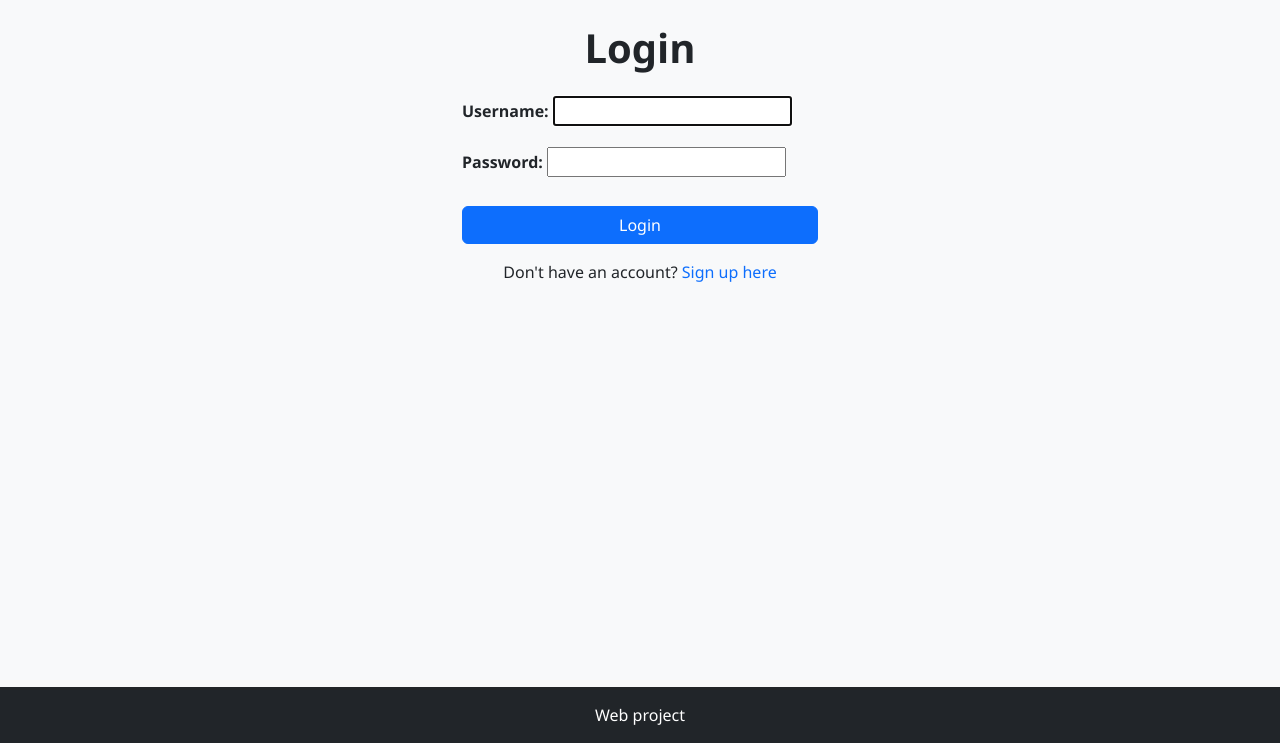
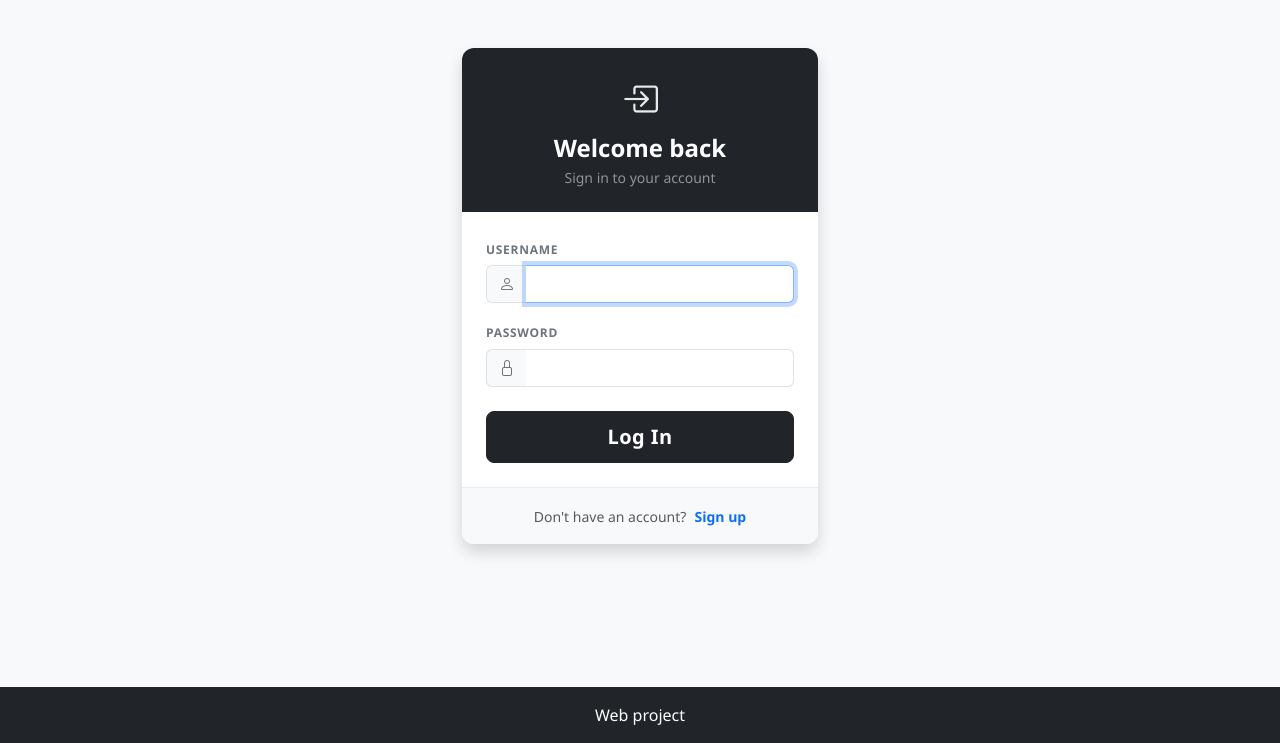
Before and after one commit to eem-3/web-project, a Django app: page /accounts/login/ in a window 1280 px wide. Shown: the part 57-800 px from the top of the page. Run offline with Django 5.2, Linux system fonts and the light colour scheme.

Commit message:
Updated log in and sign up forms

```diff
--- a/core/forms.py
+++ b/core/forms.py
@@ -1,8 +1,16 @@
 # forms.py
-from django.contrib.auth.forms import UserCreationForm
+from django.contrib.auth.forms import UserCreationForm, AuthenticationForm
+
 
 class BootstrapUserCreationForm(UserCreationForm):
     def __init__(self, *args, **kwargs):
         super().__init__(*args, **kwargs)
         for field in self.fields.values():
             field.widget.attrs.update({'class': 'form-control'})
+
+
+class BootstrapLoginForm(AuthenticationForm):
+    def __init__(self, *args, **kwargs):
+        super().__init__(*args, **kwargs)
+        for field in self.fields.values():
+            field.widget.attrs.update({'class': 'form-control'})
--- a/static/styles/css/style.css
+++ b/static/styles/css/style.css
@@ -60,4 +60,66 @@ footer {
   width: 100%;
 }
 
+/* AUTH FORMS */
+.auth-page {
+  margin-top: 3rem;
+  margin-bottom: 3rem;
+}
+
+.auth-card {
+  border-radius: 12px;
+  overflow: hidden;
+}
+
+.auth-card-header {
+  background-color: #212529;
+}
+
+.auth-icon {
+  font-size: 2.25rem;
+  color: rgba(255, 255, 255, 0.9);
+}
+
+.auth-label {
+  font-size: 0.75rem;
+  font-weight: 600;
+  text-transform: uppercase;
+  letter-spacing: 0.06em;
+  color: #6c757d;
+  margin-bottom: 0.4rem;
+}
+
+.auth-input-icon {
+  background-color: #f8f9fa;
+  border-right: none;
+  color: #6c757d;
+}
+
+.auth-input-icon + .form-control {
+  border-left: none;
+}
+
+.auth-input-icon + .form-control:focus {
+  border-color: #86b7fe;
+  box-shadow: 0 0 0 0.25rem rgba(13, 110, 253, 0.25);
+}
+
+.auth-submit {
+  font-weight: 600;
+  letter-spacing: 0.02em;
+  padding-top: 0.65rem;
+  padding-bottom: 0.65rem;
+}
+
+.auth-card-footer {
+  background-color: #f8f9fa;
+  border-top: 1px solid #e9ecef;
+}
+
+.auth-help-text {
+  font-size: 0.78rem;
+  color: #6c757d;
+  margin-top: 0.35rem;
+}
+
 /*# sourceMappingURL=style.css.map */
--- a/static/styles/scss/style.scss
+++ b/static/styles/scss/style.scss
@@ -69,3 +69,65 @@ footer {
     bottom: 0;
     width: 100%;
 }
+
+// AUTH FORMS
+.auth-page {
+    margin-top: 3rem;
+    margin-bottom: 3rem;
+}
+
+.auth-card {
+    border-radius: 12px;
+    overflow: hidden;
+}
+
+.auth-card-header {
+    background-color: #212529;
+}
+
+.auth-icon {
+    font-size: 2.25rem;
+    color: rgba(255, 255, 255, 0.9);
+}
+
+.auth-label {
+    font-size: 0.75rem;
+    font-weight: 600;
+    text-transform: uppercase;
+    letter-spacing: 0.06em;
+    color: #6c757d;
+    margin-bottom: 0.4rem;
+}
+
+.auth-input-icon {
+    background-color: #f8f9fa;
+    border-right: none;
+    color: #6c757d;
+}
+
+.auth-input-icon + .form-control {
+    border-left: none;
+
+    &:focus {
+        border-color: #86b7fe;
+        box-shadow: 0 0 0 0.25rem rgba(13, 110, 253, 0.25);
+    }
+}
+
+.auth-submit {
+    font-weight: 600;
+    letter-spacing: 0.02em;
+    padding-top: 0.65rem;
+    padding-bottom: 0.65rem;
+}
+
+.auth-card-footer {
+    background-color: #f8f9fa;
+    border-top: 1px solid #e9ecef;
+}
+
+.auth-help-text {
+    font-size: 0.78rem;
+    color: #6c757d;
+    margin-top: 0.35rem;
+}
--- a/templates/registration/login.html
+++ b/templates/registration/login.html
@@ -1,38 +1,62 @@
 {% extends "base.html" %}
 
-{% block title %}Login - My Blog{% endblock %}
+{% block title %}Log In{% endblock %}
 
 {% block content %}
-<div class="row justify-content-center">
-    <div class="col-12 col-sm-8 col-md-6 col-lg-4">
+<div class="row justify-content-center auth-page">
+    <div class="col-12 col-sm-9 col-md-6 col-lg-4">
+        <div class="card auth-card shadow border-0">
 
-        <h1 class="mb-4 text-center">Login</h1>
+            <div class="card-header auth-card-header text-center py-4 border-0">
+                <i class="bi bi-box-arrow-in-right auth-icon"></i>
+                <h4 class="text-white mt-2 mb-1 fw-semibold">Welcome back</h4>
+                <p class="text-white-50 small mb-0">Sign in to your account</p>
+            </div>
+
+            <div class="card-body px-4 py-4">
 
                 {% if form.errors %}
-        <div class="alert alert-danger" role="alert">
-            Invalid username or password. Please try again.
+                <div class="alert alert-danger d-flex align-items-center py-2 mb-4" role="alert">
+                    <i class="bi bi-exclamation-triangle-fill me-2 flex-shrink-0"></i>
+                    <span class="small">Invalid username or password. Please try again.</span>
                 </div>
                 {% endif %}
 
                 <form method="post">
                     {% csrf_token %}
                     <div class="mb-3">
-                <label for="id_username" class="form-label fw-semibold">Username:</label>
+                        <label for="id_username" class="form-label auth-label">Username</label>
+                        <div class="input-group">
+                            <span class="input-group-text auth-input-icon">
+                                <i class="bi bi-person"></i>
+                            </span>
                             {{ form.username }}
                         </div>
-            <div class="mb-3">
-                <label for="id_password" class="form-label fw-semibold">Password:</label>
+                    </div>
+                    <div class="mb-4">
+                        <label for="id_password" class="form-label auth-label">Password</label>
+                        <div class="input-group">
+                            <span class="input-group-text auth-input-icon">
+                                <i class="bi bi-lock"></i>
+                            </span>
                             {{ form.password }}
                         </div>
-            <div class="d-grid mt-4">
-                <button type="submit" class="btn btn-primary">Login</button>
+                    </div>
+                    <div class="d-grid">
+                        <button type="submit" class="btn btn-dark btn-lg auth-submit">
+                            Log In
+                        </button>
                     </div>
                 </form>
 
-        <p class="text-center mt-3 mb-0">
-            Don't have an account? <a href="{% url 'signup' %}">Sign up here</a>
-        </p>
+            </div>
+
+            <div class="card-footer auth-card-footer text-center py-3">
+                <span class="text-muted small">Don't have an account?</span>
+                <a href="{% url 'signup' %}" class="ms-1 small fw-semibold">Sign up</a>
+            </div>
 
         </div>
     </div>
+</div>
 {% endblock %}
--- a/web_project/urls.py
+++ b/web_project/urls.py
@@ -2,16 +2,18 @@ from django.contrib import admin
 from django.urls import include, path
 
 from core.views import SignUpView, view_home, EntityView1
-
-from core.views import SignUpView
-from django.contrib.auth.views import LogoutView
+from django.contrib.auth.views import LoginView, LogoutView
 from django.conf import settings
 from django.conf.urls.static import static
-# from core.views import SignUpView, entity_detail
+from core.forms import BootstrapLoginForm
 
 urlpatterns = [
     path('admin/', admin.site.urls),
-    path('accounts/', include('django.contrib.auth.urls')),  # provides accounts/login/ and accounts/logout/
+    path('accounts/login/', LoginView.as_view(
+        template_name='registration/login.html',
+        authentication_form=BootstrapLoginForm,
+    ), name='login'),
+    path('accounts/', include('django.contrib.auth.urls')),
     path('accounts/signup/', SignUpView.as_view(), name='signup'),
     path('', include('core.urls')),
 ]
```
Also changed, not shown: templates/registration/signup.html (+21 -10 lines), db.sqlite3. Lines whose indentation alone changed are shown as unchanged.
